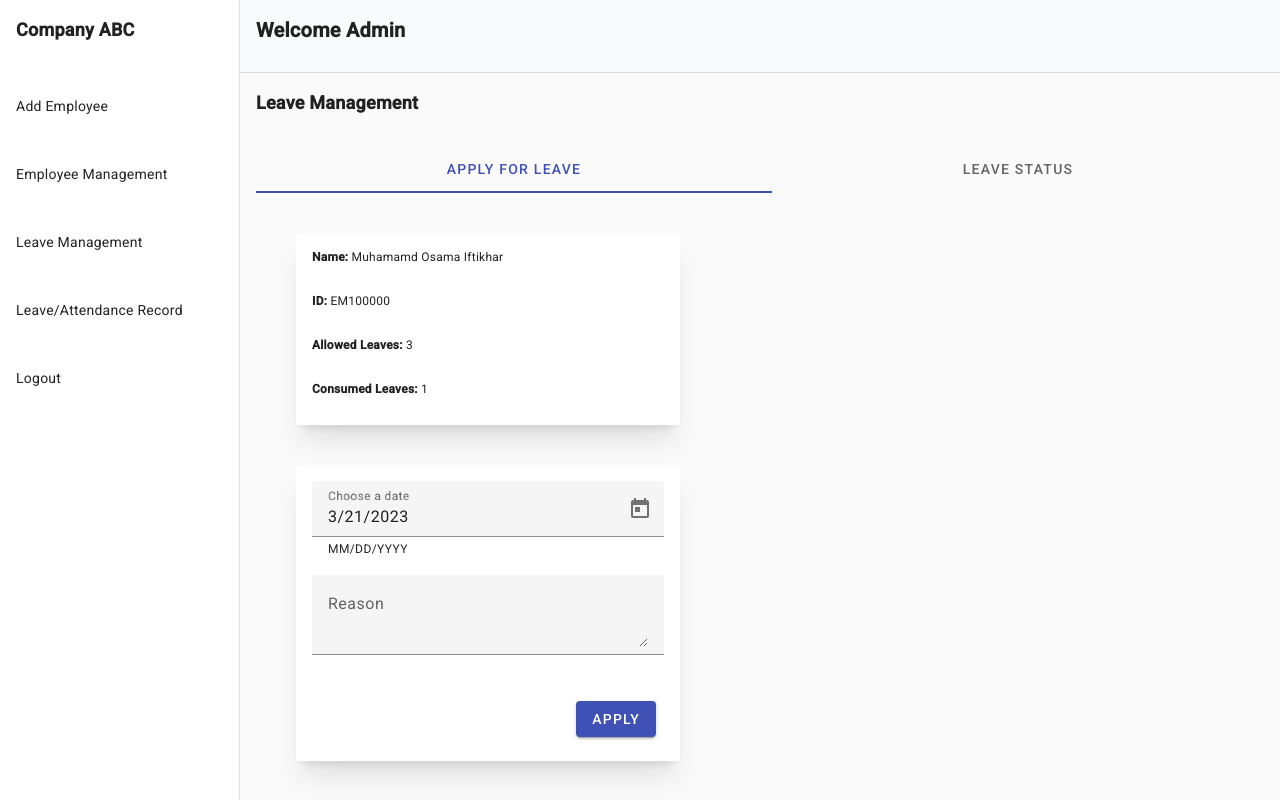
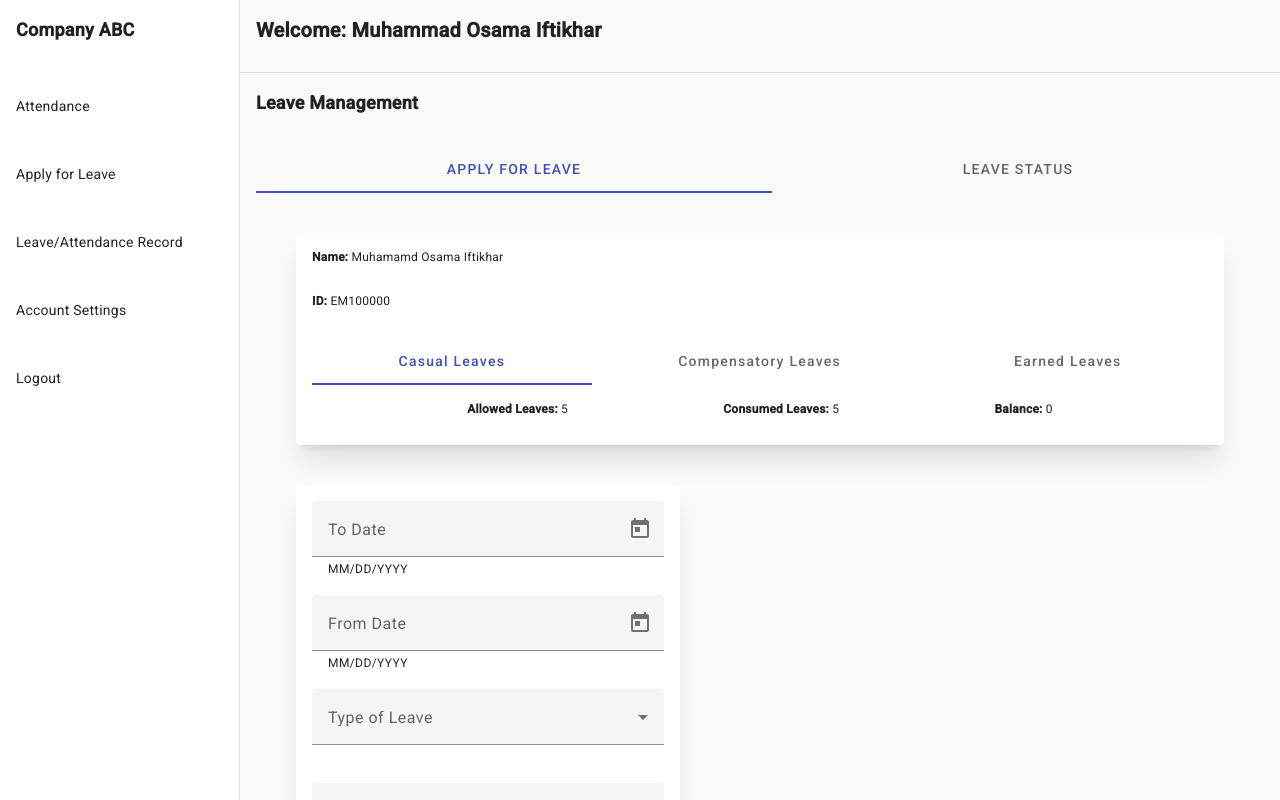
Before and after one commit to VuProjectCS619/leave-attendance-record-system-fe, an Angular app: page /employee/apply-for-leave in a window 1280 px wide. Built offline with nearby package versions, Linux system fonts and the light colour scheme.

Commit message:
apply for leave refactored

```diff
--- a/angular.json
+++ b/angular.json
@@ -96,5 +96,8 @@
         }
       }
     }
+  },
+  "cli": {
+    "analytics": false
   }
 }
--- a/src/app/employee/apply-for-leave/apply-for-leave.component.html
+++ b/src/app/employee/apply-for-leave/apply-for-leave.component.html
@@ -8,12 +8,33 @@
     <mat-tab label="APPLY FOR LEAVE" >
       <!-- Card -->
       <div class="flex gap-10 flex-col p-10 " >
-        <mat-card class="w-96 h-auto shadow-xl p-4 " >
+        <mat-card class="w-auto h-auto shadow-xl p-4 " >
           <div class="flex flex-col gap-4">
             <p class=" text-xs font-semibold">Name:{{" "}}<span class="font-normal ">{{userName}}</span> </p>
             <p class=" text-xs font-semibold">ID:{{" "}}<span class="font-normal ">{{id}}</span> </p>
-            <p class=" text-xs font-semibold">Allowed Leaves:{{" "}}<span class="font-normal ">{{allowedLeaves}}</span> </p>
-            <p class=" text-xs font-semibold">Consumed Leaves:{{" "}}<span class="font-normal ">{{consumedLeaves}}</span> </p>
+            <mat-tab-group>
+              <mat-tab label="Casual Leaves">
+                <div class="flex justify-evenly mt-4">
+                <p class=" text-xs font-semibold">Allowed Leaves:{{" "}}<span class="font-normal ">{{allowedLeaves}}</span> </p>
+                <p class=" text-xs font-semibold">Consumed Leaves:{{" "}}<span class="font-normal ">{{consumedLeaves}}</span> </p>
+                <p class=" text-xs font-semibold">Balance:{{" "}}<span class="font-normal ">{{balance}}</span> </p>
+                </div>
+              </mat-tab>
+              <mat-tab label="Compensatory Leaves">
+                <div class="flex justify-evenly mt-4">
+                  <p class=" text-xs font-semibold">Allowed Leaves:{{" "}}<span class="font-normal ">{{allowedLeaves}}</span> </p>
+                  <p class=" text-xs font-semibold">Consumed Leaves:{{" "}}<span class="font-normal ">{{consumedLeaves}}</span> </p>
+                  <p class=" text-xs font-semibold">Balance:{{" "}}<span class="font-normal ">{{balance}}</span> </p>
+                </div>
+              </mat-tab>
+              <mat-tab label="Earned Leaves">
+                <div class="flex justify-evenly mt-4">
+                  <p class=" text-xs font-semibold">Allowed Leaves:{{" "}}<span class="font-normal ">{{allowedLeaves}}</span> </p>
+                  <p class=" text-xs font-semibold">Consumed Leaves:{{" "}}<span class="font-normal ">{{consumedLeaves}}</span> </p>
+                  <p class=" text-xs font-semibold">Balance:{{" "}}<span class="font-normal ">{{balance}}</span> </p>
+                </div>
+              </mat-tab>
+            </mat-tab-group>
           </div>
         </mat-card>
       <!--Apply for leave -->
@@ -21,11 +42,34 @@
           <div class="flex flex-col gap-4">
         <!-- Date Picker-->
             <mat-form-field appearance="fill">
-              <mat-label>Choose a date</mat-label>
-              <input matInput [formControl]="selectedDate" [matDatepicker]="picker">
+              <mat-label>To Date</mat-label>
+              <input matInput [matDatepicker]="toPicker">
               <mat-hint>MM/DD/YYYY</mat-hint>
-              <mat-datepicker-toggle matIconSuffix [for]="picker"></mat-datepicker-toggle>
-              <mat-datepicker #picker></mat-datepicker>
+              <mat-datepicker-toggle matIconSuffix [for]="toPicker"></mat-datepicker-toggle>
+              <mat-datepicker #toPicker></mat-datepicker>
+            </mat-form-field>
+            <mat-form-field appearance="fill">
+              <mat-label>From Date</mat-label>
+              <input matInput [matDatepicker]="fromPicker">
+              <mat-hint>MM/DD/YYYY</mat-hint>
+              <mat-datepicker-toggle matIconSuffix [for]="fromPicker"></mat-datepicker-toggle>
+              <mat-datepicker #fromPicker></mat-datepicker>
+            </mat-form-field>
+      <!--Dropdown -->
+            <mat-form-field appearance="fill">
+              <mat-label>Type of Leave</mat-label>
+              <mat-select>
+                <mat-option value="Full">Full</mat-option>
+                <mat-option value="Half">Half</mat-option>
+              </mat-select>
+            </mat-form-field>
+            <mat-form-field appearance="fill">
+              <mat-label>Description of Leave</mat-label>
+              <mat-select>
+                <mat-option value="Casual">Casual</mat-option>
+                <mat-option value="Compensatory">Compensatory</mat-option>
+                <mat-option value="Earned">Earned</mat-option>
+              </mat-select>
             </mat-form-field>
               <!--  Reason for Leave   -->
             <mat-form-field>
--- a/src/app/employee/apply-for-leave/apply-for-leave.component.ts
+++ b/src/app/employee/apply-for-leave/apply-for-leave.component.ts
@@ -7,13 +7,16 @@ import { FormControl } from '@angular/forms';
   styleUrls: ['./apply-for-leave.component.css']
 })
 export class ApplyForLeaveComponent {
-  selectedDate = new FormControl(new Date());
+  // toDate = new FormControl(new Date());
+  // fromDate = new FormControl(new Date());
   userName:string = "Muhamamd Osama Iftikhar"
   id:string = "EM100000"
-  allowedLeaves: number = 3
-  consumedLeaves:number = 1
+  allowedLeaves: number = 5
+  consumedLeaves:number = 5
+  balance:number = 0
   appliedForLeave:string = "Jan, 05, 2023"
   status:string = "Pending"
+
 
   leaveStatus = [
     {
--- a/src/app/employee/employee.module.ts
+++ b/src/app/employee/employee.module.ts
@@ -16,6 +16,7 @@ import {MatDatepickerModule} from "@angular/material/datepicker";
 import { MatNativeDateModule } from '@angular/material/core';
 import {ReactiveFormsModule} from "@angular/forms";
 import {MatExpansionModule} from "@angular/material/expansion";
+import {MatSelectModule} from "@angular/material/select";
 
 
 
@@ -40,6 +41,7 @@ import {MatExpansionModule} from "@angular/material/expansion";
         MatNativeDateModule,
         ReactiveFormsModule,
         MatExpansionModule,
+        MatSelectModule,
     ]
 })
 export class EmployeeModule { }
--- a/src/app/shared/side-nav/side-nav.component.ts
+++ b/src/app/shared/side-nav/side-nav.component.ts
@@ -6,6 +6,6 @@ import { Component } from '@angular/core';
   styleUrls: ['./side-nav.component.css']
 })
 export class SideNavComponent {
-  user: string = "admin"
+  user: string = "employee"
   greeting:string = "Muhammad Osama Iftikhar"
 }
```
Also changed, not shown: 1 other file (tests, documents, lock files or other folders).
